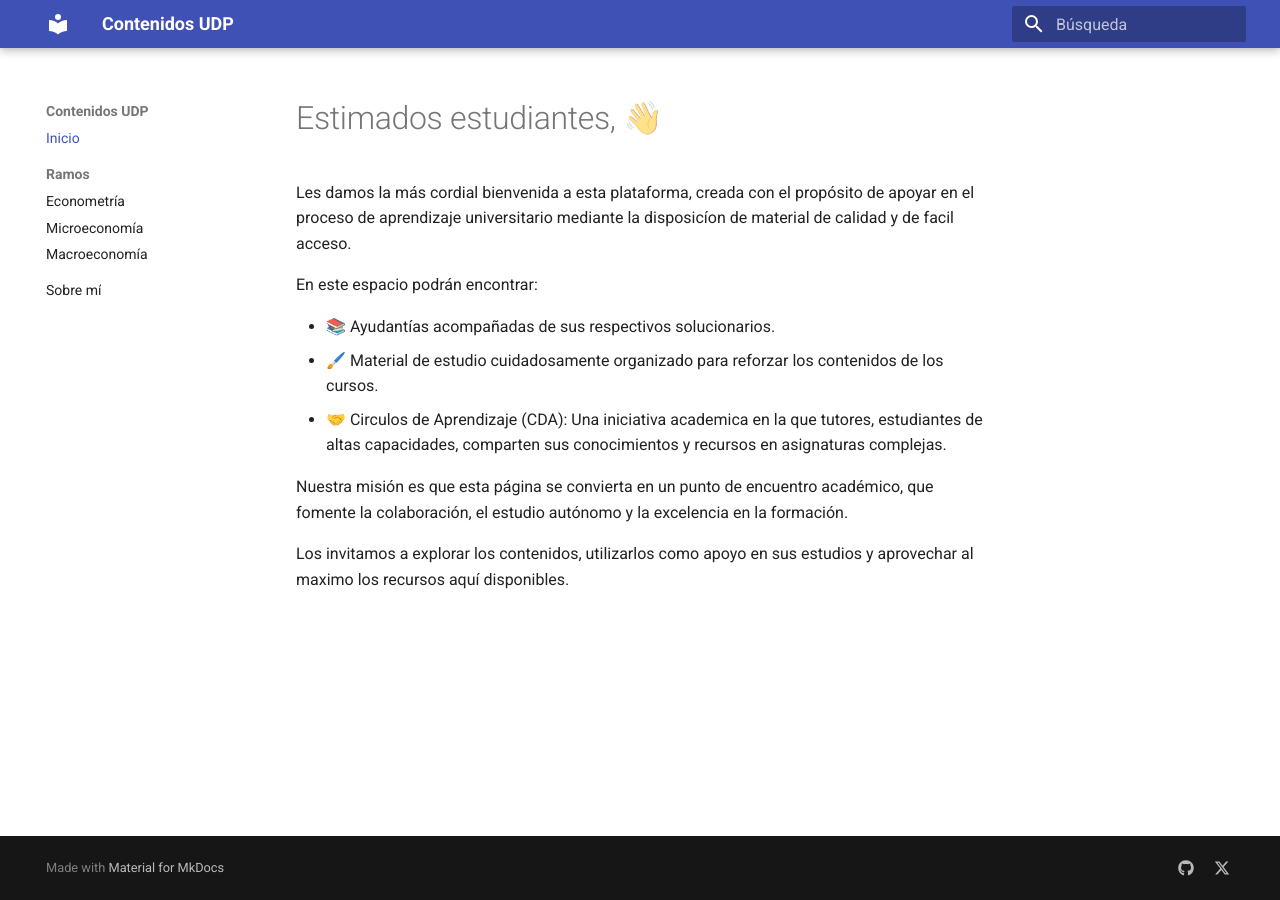
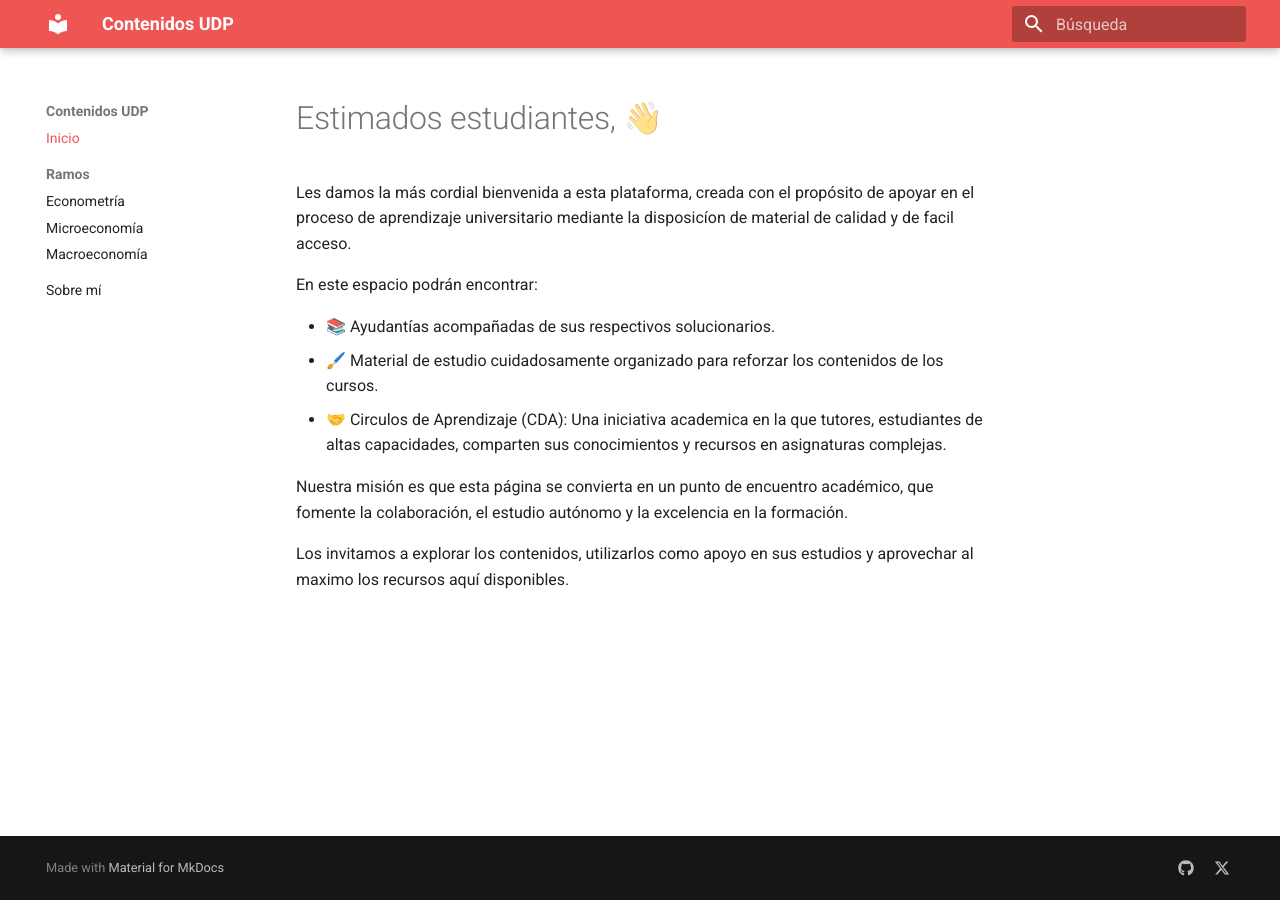
Before and after one commit to cda-fae/cda-fae, an MkDocs documentation site: the page built from docs/index.md, in a window 1280 px wide. Built offline with MkDocs 1.6.1 and Material for MkDocs 9.7.7, drawn with Linux system fonts in a browser that asks for light colours.

Commit message:
Agrego colores UDP (rojo y negro) al tema

```diff
--- a/mkdocs.yml
+++ b/mkdocs.yml
@@ -12,6 +12,16 @@ theme:
     - search.highlight
     - search.suggest
   language: es
+  palette:
+    - scheme: default
+      primary: red
+      accent: grey
+    - scheme: slate
+      primary: red
+      accent: white
+      toggle:
+        icon: material/weather-night
+        name: Cambiar a modo oscuro
 nav:
   - Inicio: index.md
   - Ramos:
```
